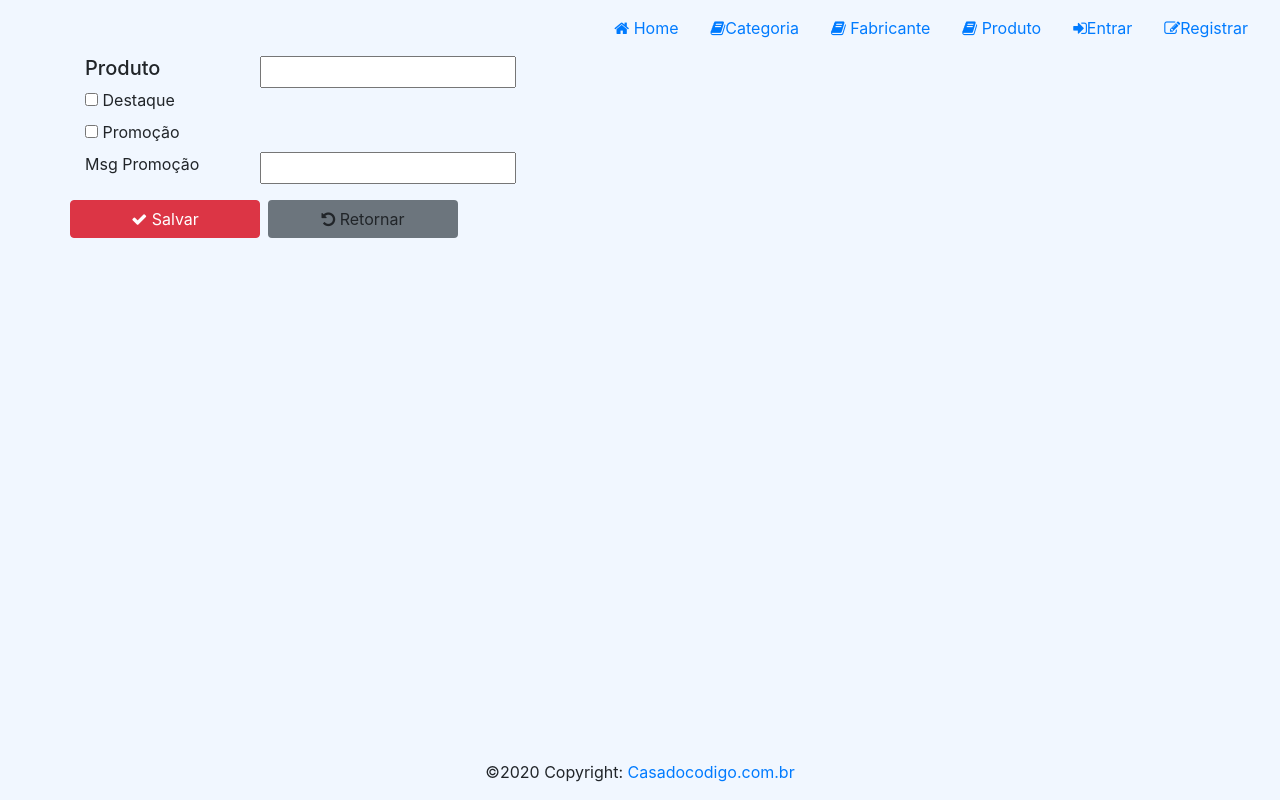
After one commit to vitpinheiro/Progweb, a Django app: page /produto/edit/1 in a window 1280 px wide. The commit adds this page. Run offline with Django 4.2, Linux system fonts and the light colour scheme; data that the repository does not hold is empty; some libraries are stand-ins or nearby versions.

Commit message:
até pg 58

```diff
--- /dev/null
+++ b/Loja/loja/templates/produto/produto-edit.html
@@ -0,0 +1,59 @@
+{% extends "base.html" %}
+{% load static %}
+
+{% block title %}Início{% endblock %}
+
+{% block styles %}
+    <link rel="stylesheet" href="{% static 'css/home.css' %}">
+{% endblock %}
+
+{% block content %}
+    <div id="content">
+        <div class="container">
+            <form method="POST" action="/produto/edit">
+                {% csrf_token %}
+                <div class="row">
+                    <input type="hidden" value="{{ produto.id }}" name="id">
+                    <h5 for="Produto" class="col-md-2">Produto</h5>
+                    <input value="{{ produto.Produto }}" name="Produto">
+                </div>
+                <div class="row">
+                    <div class="col-md-2">
+                        {% if produto.destaque %}
+                            <input type="checkbox" checked name="destaque">
+                        {% else %}
+                            <input type="checkbox" name="destaque">
+                        {% endif %}
+                        <label for="destaque">Destaque</label>
+                    </div>
+                </div>
+                <div class="row">
+                    <div class="col-md-2">
+                        {% if produto.promocao %}
+                            <input type="checkbox" checked name="promocao">
+                        {% else %}
+                            <input type="checkbox" name="promocao">
+                        {% endif %}
+                        <label for="promocao">Promoção</label>
+                    </div>
+                </div>
+                <div class="row">
+                    <label for="msgPromocao" class="col-md-2">Msg Promoção</label>
+                    <input value="{{ produto.msgPromocao }}" name="msgPromocao">
+                </div>
+                <div class="row">
+                    <button type="submit" class="btn btn-danger col-md-2 mt-3 mr-2">
+                        <i class="fa fa-check"></i> Salvar
+                    </button>
+                    <a href="{% url 'produto' %}" class="btn bg-secondary col-md-2 mt-3">
+                        <i class="fa fa-rotate-left"></i> Retornar
+                    </a>
+                </div>
+            </form>
+        </div>
+    </div>
+{% endblock %}
+
+{% block scripts %}
+    <script src="{% static 'js/home.js' %}"></script>
+{% endblock %}
--- a/Loja/loja/templates/produto/produto.html
+++ b/Loja/loja/templates/produto/produto.html
@@ -13,7 +13,7 @@
             <h5 class="col-md-3">{{prod.Produto}}</h5>
     <a href={% url 'produto' prod.id %} class=
     "btn btn-primary mb-2 mr-2"><i class="fa fa-search"></i> Ver</a>
-    <a href={% url 'produto' prod.id %} class=
+    <a href={% url 'edit_produto' prod.id %} class=
     "btn bg-secondary mb-2 mr-2"><i class="fa fa-edit"></i> Editar</a>
     <a href={% url 'produto' prod.id %} class="btn btn-warning mb-2">
     <i class="fa fa-sign-in"></i> Apagar</a>
--- a/Loja/loja/urls/ProdutoUrls.py
+++ b/Loja/loja/urls/ProdutoUrls.py
@@ -1,6 +1,7 @@
 from django.urls import path
-from loja.views.ProdutoView import list_produto_view
+from loja.views.ProdutoView import list_produto_view, edit_produto_view
 urlpatterns = [
     path("", list_produto_view, name='produto'),
     path("<int:id>", list_produto_view, name='produto'),
+    path("edit/<int:id>", edit_produto_view, name= 'edit_produto'),
 ]
--- a/Loja/loja/views/ProdutoView.py
+++ b/Loja/loja/views/ProdutoView.py
@@ -2,6 +2,7 @@ from django.shortcuts import render
 from loja.models import Produto
 from datetime import timedelta, datetime
 from django.utils import timezone
+
 def list_produto_view(request, id=None):
     produto = request.GET.get("produto")
     destaque = request.GET.get("destaque")
@@ -34,3 +35,14 @@ def list_produto_view(request, id=None):
     }
     return render(request, template_name='produto/produto.html',context=context, status=200)
     # return HttpResponse('<h1>Produto de id %s!</h1>' % id)
+
+
+
+def edit_produto_view(request, id=None):
+    produtos = Produto.objects.all()
+    if id is not None:
+        produtos = produtos.filter(id=id)
+    produto = produtos.first()
+    print(produto)
+    context = { 'produto': produto }
+    return render(request, template_name='produto/produto-edit.html', context=context,status=200)
```
Also changed, not shown: Loja/lojaAdmin/media/13b862570e7261dc2c86b9d88ac6b33f.png (added), Loja/lojaAdmin/media/3d0b0d140cdb794525400aaf7f17b170.png (added), 1 other file.
